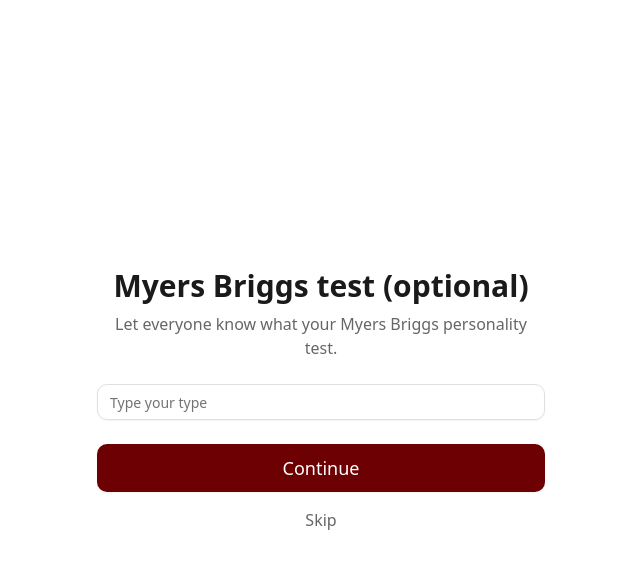
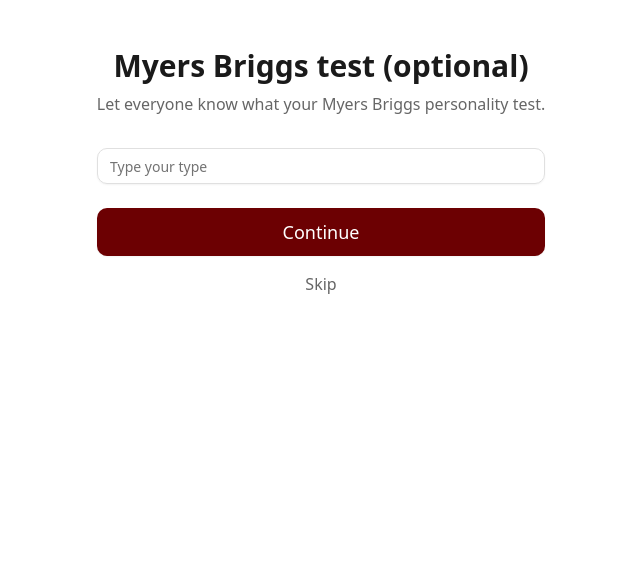
Before and after one commit to MwahCodes/dates-and-debates, a Next.js app: page /myers-briggs in a window 1280 px wide. Shown: the top 568 px of the page, without its empty margins (319-959 px from the left). Built offline with nearby package versions, Linux system fonts and the light colour scheme.

Commit message:
Refactor layout and styling in MyersBriggs component for improved user experience. Adjusted structure and padding for better alignment and consistency, enhancing overall design.

```diff
--- a/app/myers-briggs/page.tsx
+++ b/app/myers-briggs/page.tsx
@@ -51,10 +51,8 @@ export default function MyersBriggs() {
   }, []);
 
   return (
-    <div className="flex flex-col items-center justify-center min-h-screen bg-white p-8">
-      <div className="max-w-md w-full space-y-8">
-        <div className="space-y-6">
-          <div>
+    <div className="min-h-screen bg-white">
+      <div className="w-full pt-12 px-8">
         <h1 className="text-3xl font-semibold text-center text-[#1A1A1A]">
           Myers Briggs test (optional)
         </h1>
@@ -63,6 +61,8 @@ export default function MyersBriggs() {
         </p>
       </div>
 
+      <div className="px-8 mt-8">
+        <div className="max-w-md mx-auto space-y-6">
           <div className="relative dropdown-container">
             <Input
               value={searchTerm}
```
Lines whose indentation alone changed are shown as unchanged.
